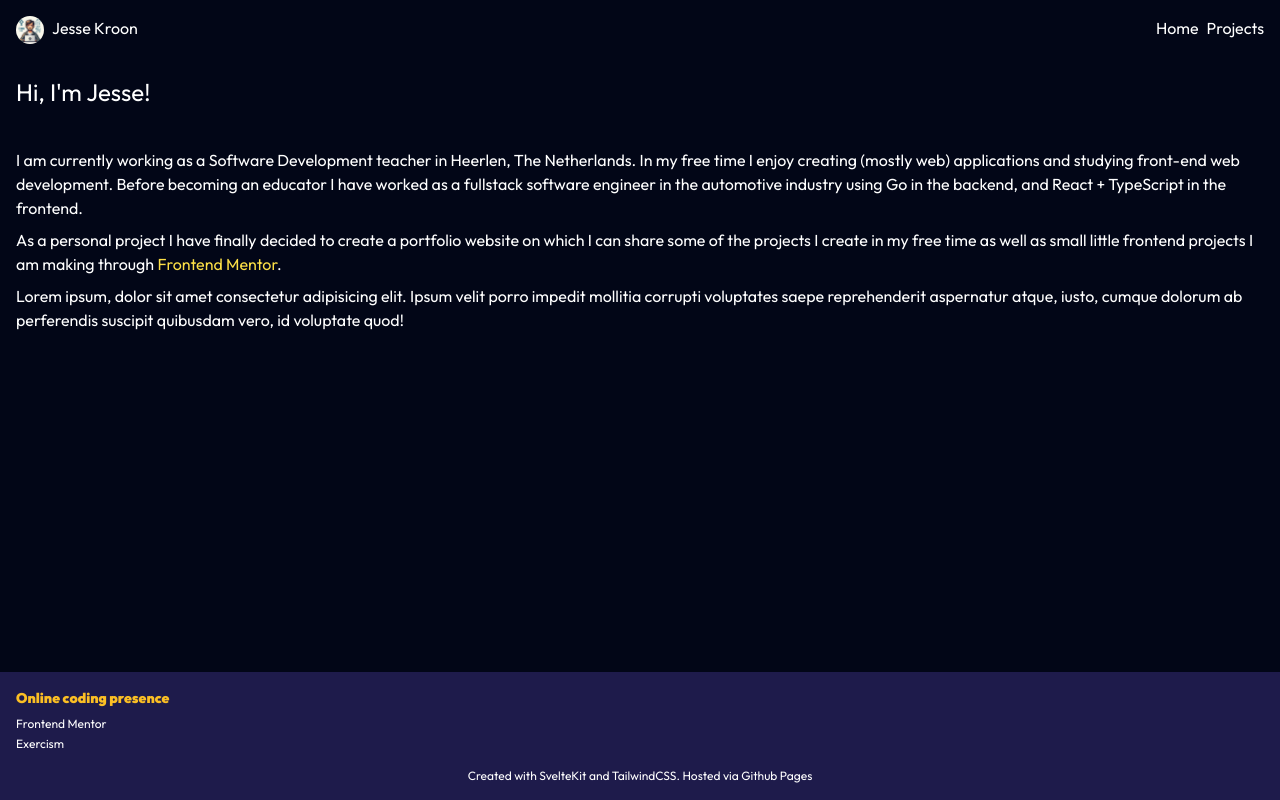
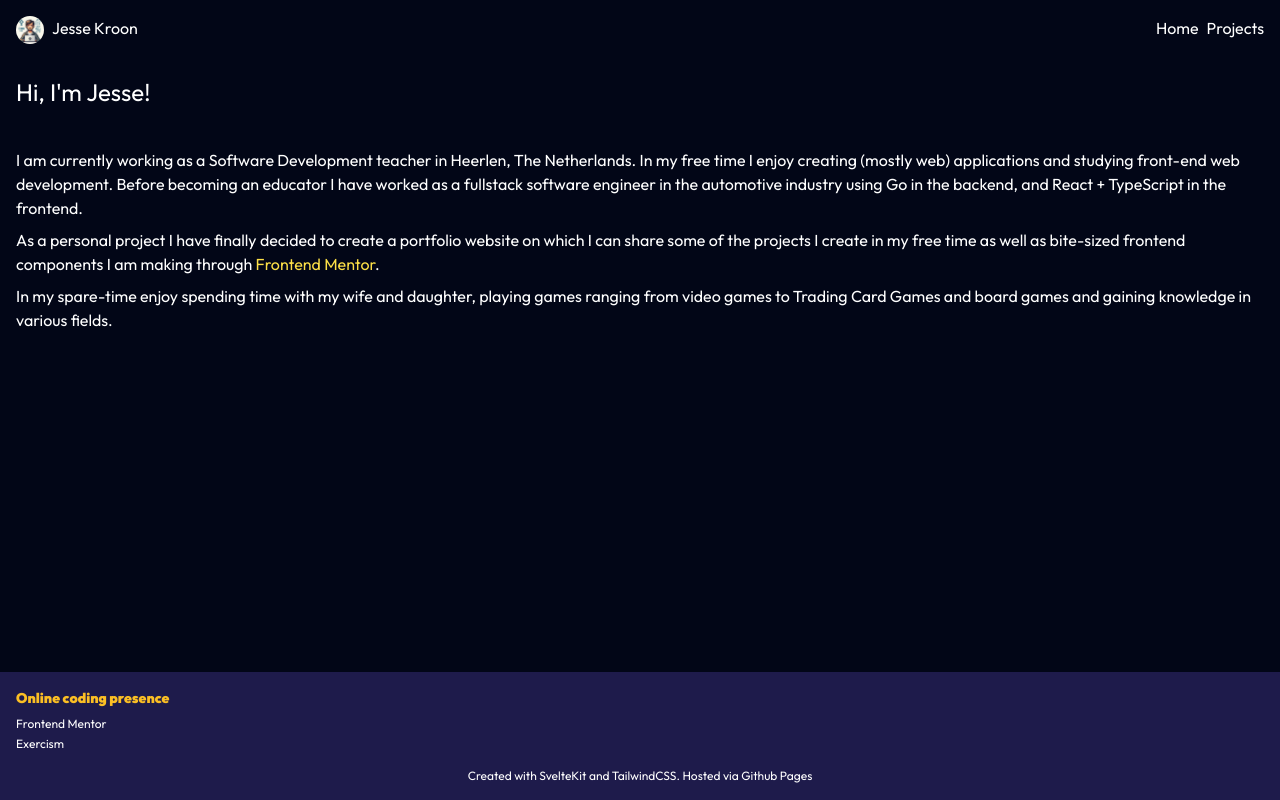
Before and after one commit to jesse-kroon/portfolio, a SvelteKit app: page / in a window 1280 px wide. Built offline with nearby package versions, Linux system fonts and the light colour scheme.

Commit message:
change home page content

```diff
--- a/src/routes/+page.svelte
+++ b/src/routes/+page.svelte
@@ -8,7 +8,7 @@
 
 <p class="text-white">
 	As a personal project I have finally decided to create a portfolio website on which I can share
-	some of the projects I create in my free time as well as small little frontend projects I am
+	some of the projects I create in my free time as well as bite-sized frontend components I am
 	making through <a
 		href="https://www.frontendmentor.com"
 		class="text-yellow-300 hover:text-green-400">Frontend Mentor</a
@@ -16,9 +16,8 @@
 </p>
 
 <p class="text-white">
-	Lorem ipsum, dolor sit amet consectetur adipisicing elit. Ipsum velit porro impedit mollitia
-	corrupti voluptates saepe reprehenderit aspernatur atque, iusto, cumque dolorum ab perferendis
-	suscipit quibusdam vero, id voluptate quod!
+	In my spare-time enjoy spending time with my wife and daughter, playing games ranging from video
+	games to Trading Card Games and board games and gaining knowledge in various fields.
 </p>
 
 <style>
```
